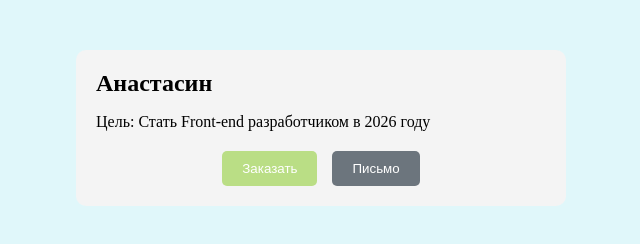
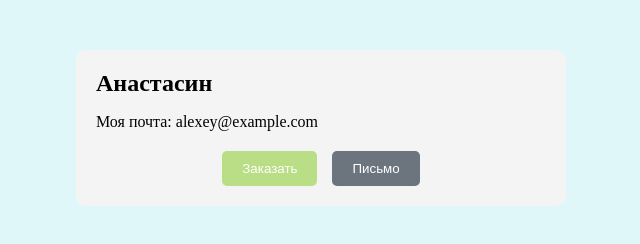
Before and after one commit to alexeyanastasin-debug/frontend-learning, a plain HTML site: page index.html in a window 1280 px wide. Both pictures are taken after a click on the button "Письмо". Shown: the whole page, without its empty margins (319-959 px from the left). Drawn offline with Linux system fonts and the light colour scheme.

Commit message:
feat: change text content on button click

```diff
--- a/index.html
+++ b/index.html
@@ -9,7 +9,7 @@
 <body>
 <div class="profile-card">
     <h2>Анастасин</h2>
-    <p>Цель: Стать Front-end разработчиком в 2026 году</p>
+    <p class="profile-text">Цель: Стать Front-end разработчиком в 2026 году</p>
 
 
     <div class="buttons-container">
--- a/index.js
+++ b/index.js
@@ -2,3 +2,10 @@ const orderButton = document.querySelector('.bth');
 orderButton.addEventListener('click', function() {
      alert ('Спасибо за заказ! Я свяжусь с вами.')
 });
+
+const emailButton = document.querySelector('.btn-secondary');
+const profileText = document.querySelector('.profile-text');
+
+emailButton.addEventListener('click', () => {
+    profileText.textContent = 'Моя почта: alexey@example.com';
+});
```
